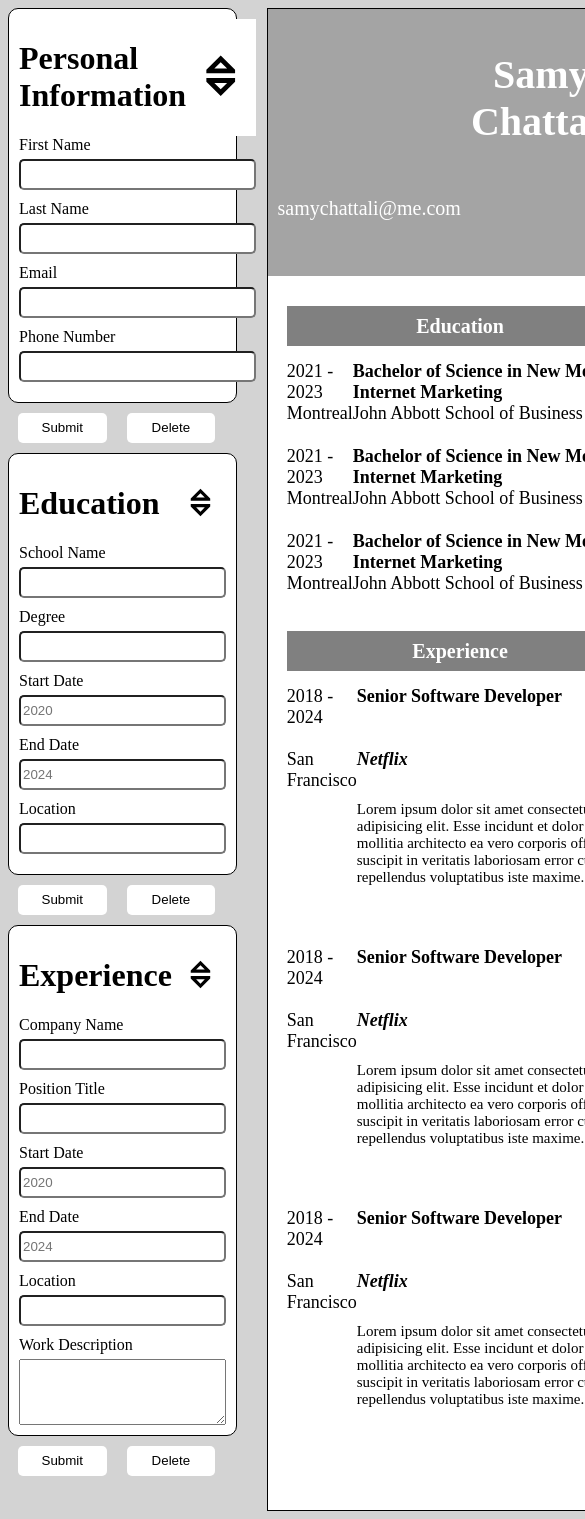
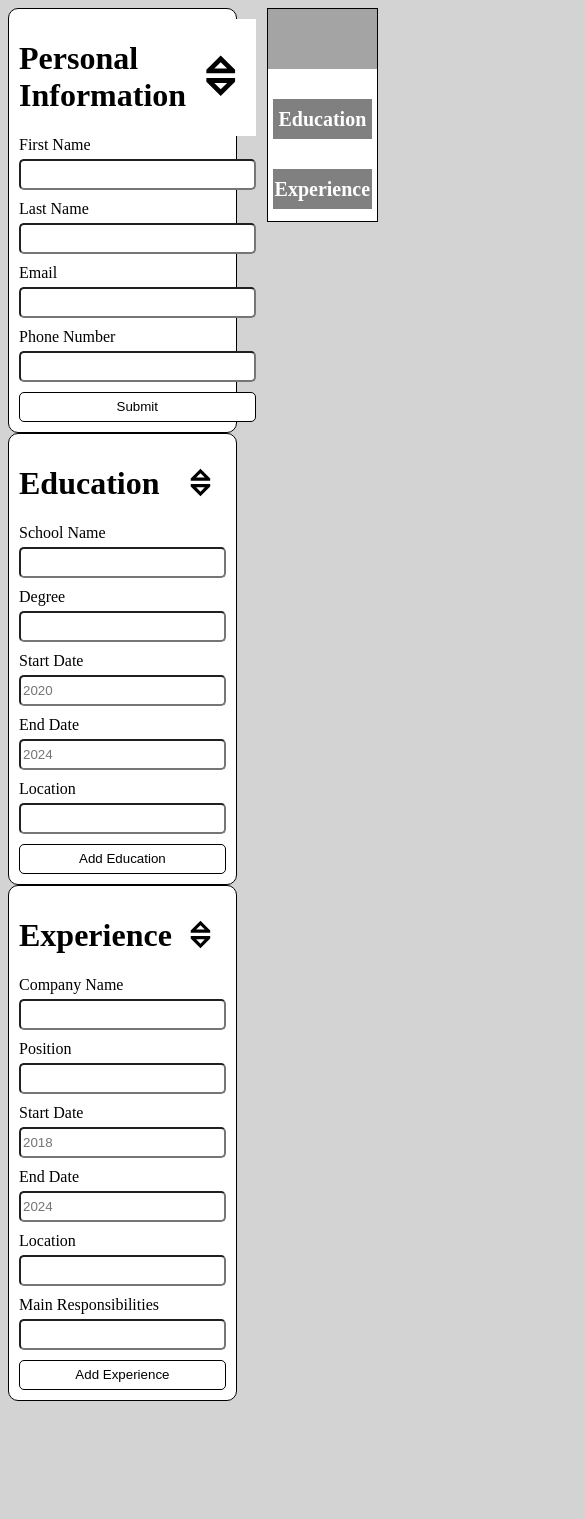
Before and after one commit to SamyyCh/cv-application, a React (Vite) app: page / in a window 390 px wide. Shown: the top 1519 px of the page, 585 px wide, since content can reach past the window. After the commit the page ends 1409 px from the top, so only its background shows below. Built offline with nearby package versions, Linux system fonts and the light colour scheme.

Commit message:
Made components responsive

```diff
--- a/src/App.jsx
+++ b/src/App.jsx
@@ -1,30 +1,31 @@
-import Info from './components/info.jsx'
-import Education from './components/education.jsx'
-import Experience from './components/experience.jsx'
-import CV from './components/cv.jsx'
-import React from 'react';
-import '../src/App.css'
+import React, { useState } from 'react';
+import Info from './components/info.jsx';
+import Education from './components/education.jsx';
+import Experience from './components/experience.jsx';
+import CV from './components/cv.jsx';
+import './App.css';
 
 function App() {
-  const info = new Info();
-  const education = new Education();
-  const experience = new Experience();
-  const cv = new CV();
+    const [info, setInfo] = useState({});
+    const [education, setEducation] = useState([]);
+    const [experience, setExperience] = useState([]);
+
+    const updateInfo = (newInfo) => setInfo(newInfo);
+    const updateEducation = (newEducation) => setEducation([...education, newEducation]);
+    const updateExperience = (newExperience) => setExperience([...experience, newExperience]);
 
     return (
-    <>
         <div className='page'>
             <div className='left'>
-        {info}
-        {education}
-        {experience}
+                <Info updateInfo={updateInfo} />
+                <Education updateEducation={updateEducation} />
+                <Experience updateExperience={updateExperience} />
             </div>
             <div className='right'>
-        {cv}
+                <CV info={info} education={education} experience={experience} />
             </div>
         </div>
-    </>
-  )
+    );
 }
 
-export default App
+export default App;
--- a/src/components/cv.jsx
+++ b/src/components/cv.jsx
@@ -1,64 +1,35 @@
-import Info from './info.jsx'
 import React from 'react';
-// import Education from './components/education.jsx'
-// import Experience from './components/experience.jsx'
-import '../styles/cv.css'
+import '../styles/cv.css';
 
-function cv() {
-    const info = new Info();
-
+function CV({ info, education, experience }) {
     return (
-        <>
         <div className='fullPage'>
             <div className='cvHeader'>
-                <div id='fullName'>Samy Chattali</div>
-                <div id='cvEmail'>samychattali@me.com</div>
-                <div id='cvPhone'>438-929-6161</div>
+                <div id='fullName'>{info.firstName} {info.lastName}</div>
+                <div id='cvEmail'>{info.email}</div>
+                <div id='cvPhone'>{info.phone}</div>
             </div>
             <div id='cvEduTitle'>Education</div>
-            <div className='cvEducation'>
-                <div id='cvSchool'>John Abbott School of Business</div>
-                <div id='cvDegree'>Bachelor of Science in New Media and Internet Marketing</div>
-                <div id='startEndSchool'>2021 - 2023</div>
-                <div id='cvLocationSchool'>Montreal</div>
-            </div>
-            <div className='cvEducation'>
-                <div id='cvSchool'>John Abbott School of Business</div>
-                <div id='cvDegree'>Bachelor of Science in New Media and Internet Marketing</div>
-                <div id='startEndSchool'>2021 - 2023</div>
-                <div id='cvLocationSchool'>Montreal</div>
-            </div>
-                        <div className='cvEducation'>
-                <div id='cvSchool'>John Abbott School of Business</div>
-                <div id='cvDegree'>Bachelor of Science in New Media and Internet Marketing</div>
-                <div id='startEndSchool'>2021 - 2023</div>
-                <div id='cvLocationSchool'>Montreal</div>
-            </div>
+            {education.map((edu, index) => (
+                <div className='cvEducation' key={index}>
+                    <div id='cvSchool'>{edu.school}</div>
+                    <div id='cvDegree'>{edu.degree}</div>
+                    <div id='startEndSchool'>{edu.startDate} - {edu.endDate}</div>
+                    <div id='cvLocationSchool'>{edu.location}</div>
+                </div>
+            ))}
             <div id='cvExpTitle'>Experience</div>
-            <div className='cvExperience'>
-                <div id='cvCompany'>Netflix</div>
-                <div id='cvPosition'>Senior Software Developer</div>
-                <div id='startEndWork'>2018 - 2024</div>
-                <div id='cvLocationWork'>San Francisco</div>
-                <div id='cvWork'>Lorem ipsum dolor sit amet consectetur adipisicing elit. Esse incidunt et dolor harum mollitia architecto ea vero corporis officia nemo, suscipit in veritatis laboriosam error culpa repellendus voluptatibus iste maxime.</div>
-            </div>
-            <div className='cvExperience'>
-                <div id='cvCompany'>Netflix</div>
-                <div id='cvPosition'>Senior Software Developer</div>
-                <div id='startEndWork'>2018 - 2024</div>
-                <div id='cvLocationWork'>San Francisco</div>
-                <div id='cvWork'>Lorem ipsum dolor sit amet consectetur adipisicing elit. Esse incidunt et dolor harum mollitia architecto ea vero corporis officia nemo, suscipit in veritatis laboriosam error culpa repellendus voluptatibus iste maxime.</div>
-            </div>
-            <div className='cvExperience'>
-                <div id='cvCompany'>Netflix</div>
-                <div id='cvPosition'>Senior Software Developer</div>
-                <div id='startEndWork'>2018 - 2024</div>
-                <div id='cvLocationWork'>San Francisco</div>
-                <div id='cvWork'>Lorem ipsum dolor sit amet consectetur adipisicing elit. Esse incidunt et dolor harum mollitia architecto ea vero corporis officia nemo, suscipit in veritatis laboriosam error culpa repellendus voluptatibus iste maxime.</div>
-            </div>
+            {experience.map((exp, index) => (
+                <div className='cvExperience' key={index}>
+                    <div id='cvCompany'>{exp.company}</div>
+                    <div id='cvPosition'>{exp.position}</div>
+                    <div id='startEndWork'>{exp.startDate} - {exp.endDate}</div>
+                    <div id='cvLocationWork'>{exp.location}</div>
+                    <div id='cvWork'>{exp.work}</div>
+                </div>
+            ))}
         </div>
-        </>
-    )
+    );
 }
 
-export default cv
+export default CV;
--- a/src/components/education.jsx
+++ b/src/components/education.jsx
@@ -1,32 +1,38 @@
-import { useState } from 'react'
-import '../styles/education.css'
+import { useState } from 'react';
+import '../styles/education.css';
 
-function education() {
+function Education({ updateEducation }) {
     const [school, setSchool] = useState("");
     const [degree, setDegree] = useState("");
     const [startDate, setStartDate] = useState("");
     const [endDate, setEndDate] = useState("");
     const [location, setLocation] = useState("");
-    const [isEducationVisible, setIsEducationVisible] = useState(true);
+    const [isEditing, setIsEditing] = useState(true);
 
-    const toggleEducationVisibility = () => {
-        const newIsEducationVisible = !isEducationVisible;
-        setIsEducationVisible(newIsEducationVisible);
+    const handleSubmit = () => {
+        setIsEditing(false);
+        updateEducation({ school, degree, startDate, endDate, location });
+        // Clear the form fields after submission
+        setSchool("");
+        setDegree("");
+        setStartDate("");
+        setEndDate("");
+        setLocation("");
+        setIsEditing(true);
     };
 
-
     return (
-        <>
         <div className='education'>
             <div className='educationHeader'>
                 <h1>Education</h1>
-            <button id='hideEducation' onClick={toggleEducationVisibility}>
+                <button id='hideEducation' onClick={() => setIsEditing(!isEditing)}>
                     <svg xmlns="http://www.w3.org/2000/svg" viewBox="0 0 24 24">
                         <title>menu-swap-outline</title>
-                <path d="M12,3.5L6,9.5V11H18V9.5L12,3.5M12,6.33L14.67,9H9.33L12,6.33M6,13V14.5L12,20.5L18,14.5V13H6M9.33,15H14.67L12,17.67L9.33,15Z" /></svg>
+                        <path d="M12,3.5L6,9.5V11H18V9.5L12,3.5M12,6.33L14.67,9H9.33L12,6.33M6,13V14.5L12,20.5L18,14.5V13H6M9.33,15H14.67L12,17.67L9.33,15Z" />
+                    </svg>
                 </button>
             </div>
-            {isEducationVisible && (
+            {isEditing ? (
                 <>
                     <div id='school'>School Name</div>
                     <input
@@ -60,15 +66,13 @@ function education() {
                         value={location}
                         onChange={(event) => setLocation(event.target.value)}
                     />
+                    <button id='submit' onClick={handleSubmit}>Add Education</button>
                 </>
+            ) : (
+                <></>
             )}
         </div>
-        <div className='buttons'>
-            <button id='submit'>Submit</button>
-            <button id='delete'>Delete</button>
-        </div>
-        </>
     );
 }
 
-export default education
+export default Education;
--- a/src/components/experience.jsx
+++ b/src/components/experience.jsx
@@ -1,33 +1,40 @@
-import { useState } from 'react'
-import '../styles/experience.css'
+import { useState } from 'react';
+import '../styles/experience.css';
 
-function experience() {
+function Experience({ updateExperience }) {
     const [company, setCompany] = useState("");
     const [position, setPosition] = useState("");
+    const [work, setWork] = useState("");
     const [startDate, setStartDate] = useState("");
     const [endDate, setEndDate] = useState("");
     const [location, setLocation] = useState("");
-    const [work, setWork] = useState("");
-    const [isExperienceVisible, setIsExperienceVisible] = useState(true);
+    const [isEditing, setIsEditing] = useState(true);
 
-    const toggleExperienceVisibility = () => {
-        const newIsExperienceVisible = !isExperienceVisible;
-        setIsExperienceVisible(newIsExperienceVisible);
+    const handleSubmit = () => {
+        setIsEditing(false);
+        updateExperience({ company, position, work, startDate, endDate, location });
+        // Clear the form fields after submission
+        setCompany("");
+        setPosition("");
+        setWork("");
+        setStartDate("");
+        setEndDate("");
+        setLocation("");
+        setIsEditing(true);
     };
 
-
     return (
-        <>
         <div className='experience'>
             <div className='experienceHeader'>
                 <h1>Experience</h1>
-            <button id='hideExperience' onClick={toggleExperienceVisibility}>
+                <button id='hideExperience' onClick={() => setIsEditing(!isEditing)}>
                     <svg xmlns="http://www.w3.org/2000/svg" viewBox="0 0 24 24">
                         <title>menu-swap-outline</title>
-                <path d="M12,3.5L6,9.5V11H18V9.5L12,3.5M12,6.33L14.67,9H9.33L12,6.33M6,13V14.5L12,20.5L18,14.5V13H6M9.33,15H14.67L12,17.67L9.33,15Z" /></svg>
+                        <path d="M12,3.5L6,9.5V11H18V9.5L12,3.5M12,6.33L14.67,9H9.33L12,6.33M6,13V14.5L12,20.5L18,14.5V13H6M9.33,15H14.67L12,17.67L9.33,15Z" />
+                    </svg>
                 </button>
             </div>
-            {isExperienceVisible && (
+            {isEditing ? (
                 <>
                     <div id='company'>Company Name</div>
                     <input
@@ -35,7 +42,7 @@ function experience() {
                         value={company}
                         onChange={(event) => setCompany(event.target.value)}
                     />
-            <div id='position'>Position Title</div>
+                    <div id='position'>Position</div>
                     <input
                         type="text"
                         value={position}
@@ -44,7 +51,7 @@ function experience() {
                     <div id='start'>Start Date</div>
                     <input
                         type="text"
-            placeholder='2020'
+                        placeholder='2018'
                         value={startDate}
                         onChange={(event) => setStartDate(event.target.value)}
                     />
@@ -61,22 +68,19 @@ function experience() {
                         value={location}
                         onChange={(event) => setLocation(event.target.value)}
                     />
-            <div id='work'>Work Description</div>
-            <textarea
-            id='workBox'
-            type='text'
+                    <div id='work'>Main Responsibilities</div>
+                    <input
+                        type="text"
                         value={work}
                         onChange={(event) => setWork(event.target.value)}
                     />
+                    <button id='submit' onClick={handleSubmit}>Add Experience</button>
                 </>
+            ) : (
+                <></>
             )}
         </div>
-        <div className='buttons'>
-            <button id='submit'>Submit</button>
-            <button id='delete'>Delete</button>
-        </div>
-        </>
     );
 }
 
-export default experience
+export default Experience;
--- a/src/components/info.jsx
+++ b/src/components/info.jsx
@@ -1,65 +1,72 @@
-import { useState } from 'react'
-import '../styles/info.css'
+import { useState } from 'react';
+import '../styles/info.css';
 
-function info() {
+function Info({ updateInfo }) {
     const [firstName, setFirstName] = useState("");
     const [lastName, setLastName] = useState("");
-    const fullName = firstName + ' ' + lastName;
     const [email, setEmail] = useState("");
     const [phone, setPhone] = useState("");
-    const [isInfoVisible, setIsInfoVisible] = useState(true);
+    const [isEditing, setIsEditing] = useState(true);
 
-    const toggleInfoVisibility = () => {
-        const newIsInfoVisible = !isInfoVisible;
-        setIsInfoVisible(newIsInfoVisible);
+    const handleSubmit = () => {
+        setIsEditing(false);
+        updateInfo({ firstName, lastName, email, phone });
+    };
+
+    const handleEdit = () => {
+        setIsEditing(true);
     };
 
     return (
-        <>
         <div className='fullInfo'>
             <div className='infoHeader'>
                 <h1>Personal Information</h1>
-                <button id='hideInfo' onClick={toggleInfoVisibility}>
+                <button id='hideInfo' onClick={() => setIsEditing(!isEditing)}>
                     <svg xmlns="http://www.w3.org/2000/svg" viewBox="0 0 24 24">
                         <title>menu-swap-outline</title>
-                        <path d="M12,3.5L6,9.5V11H18V9.5L12,3.5M12,6.33L14.67,9H9.33L12,6.33M6,13V14.5L12,20.5L18,14.5V13H6M9.33,15H14.67L12,17.67L9.33,15Z" /></svg>
+                        <path d="M12,3.5L6,9.5V11H18V9.5L12,3.5M12,6.33L14.67,9H9.33L12,6.33M6,13V14.5L12,20.5L18,14.5V13H6M9.33,15H14.67L12,17.67L9.33,15Z" />
+                    </svg>
                 </button>
             </div>
-            {isInfoVisible && (
+            {isEditing ? (
                 <>
                     <div id='firstName'>First Name</div>
                     <input
                         type="text"
                         value={firstName}
-            onChange={(event) => setFirstName(event.target.value)}
+                        onChange={(e) => setFirstName(e.target.value)}
                     />
                     <div id='lastName'>Last Name</div>
                     <input
                         type="text"
                         value={lastName}
-            onChange={(event) => setLastName(event.target.value)}
+                        onChange={(e) => setLastName(e.target.value)}
                     />
                     <div id='email'>Email</div>
                     <input
                         type="email"
                         value={email}
-            onChange={(event) => setEmail(event.target.value)}
+                        onChange={(e) => setEmail(e.target.value)}
                     />
                     <div id='phone'>Phone Number</div>
                     <input
-            type="number"
+                        type="tel"
                         value={phone}
-            onChange={(event) => setPhone(event.target.value)}
+                        onChange={(e) => setPhone(e.target.value)}
                     />
+                    <button id='submit' onClick={handleSubmit}>Submit</button>
+                </>
+            ) : (
+                <>
+                    <div id='firstName'>{firstName}</div>
+                    <div id='lastName'>{lastName}</div>
+                    <div id='email'>{email}</div>
+                    <div id='phone'>{phone}</div>
+                    <button id='edit' onClick={handleEdit}>Edit</button>
                 </>
             )}
         </div>
-        <div className='buttons'>
-            <button id='submit'>Submit</button>
-            <button id='delete'>Delete</button>
-        </div>
-        </>
     );
 }
 
-export default info
+export default Info;
--- a/src/styles/experience.css
+++ b/src/styles/experience.css
@@ -22,7 +22,7 @@
     background-color: white;
 }
 
-#workBox {
+#workB {
     word-wrap: normal;
     height: 60px;
 }
--- a/src/styles/info.css
+++ b/src/styles/info.css
@@ -33,20 +33,14 @@ input {
     margin-bottom: 10px;
 }
 
-.buttons {
-    display: grid;
-    grid-template-columns: 1fr 1fr;
-    width: 84%;
+#submit, #edit {
+    background-color: white;
+    height: 30px;
+    border-style: none;
+    border-radius: 5px;
+    border: 1px solid black;
 }
 
-#submit, #delete {
-    background-color: white;
-    height: 30px;
-    margin: 10px;
-    border-style: none;
-    border-radius: 5px;
-}
-
-#submit:hover, #delete:hover {
+#submit:hover, #edit:hover {
     background-color: lightblue;
 }
```
Lines whose indentation alone changed are shown as unchanged.
